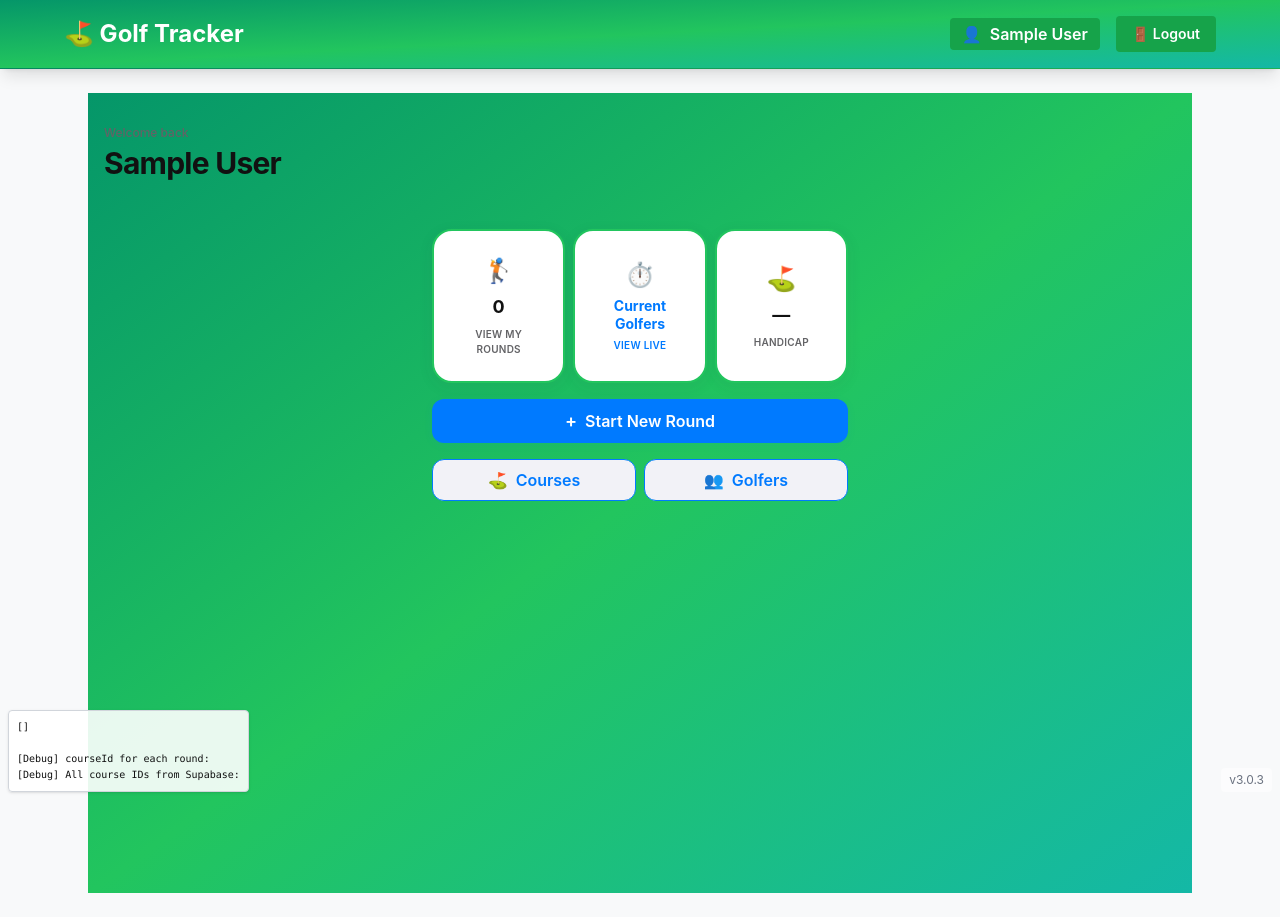
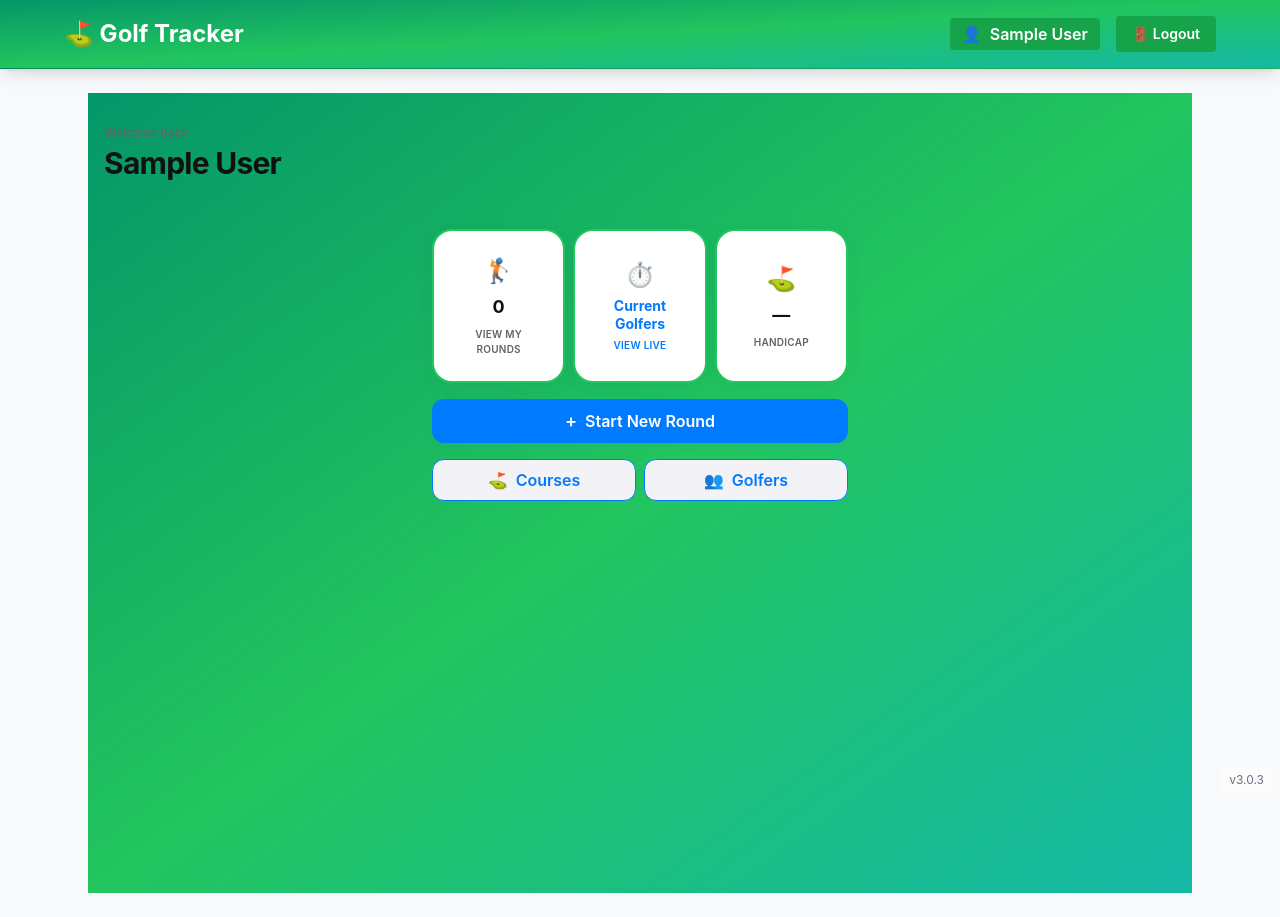
Before and after one commit to sdrindahl/Golf-Score, a Next.js app: page / in a window 1280 px wide. Built offline with nearby package versions, Linux system fonts and the light colour scheme; no server answers; the database is empty; sample sign-in values are in the browser's storage.

Commit message:
removed the debug page

```diff
--- a/app/page.tsx
+++ b/app/page.tsx
@@ -258,13 +258,7 @@ export default function Home() {
   return (
     <div className="min-h-screen flex flex-col pb-24" style={{ background: 'var(--green-bg)' }}>
       {/* Debug: Show rounds array for troubleshooting */}
-      <pre className="fixed bottom-2 left-2 z-50 bg-white/90 text-xs p-2 rounded shadow max-w-[90vw] max-h-[40vh] overflow-auto border border-gray-300" style={{fontSize:'10px'}}>
-        {JSON.stringify(rounds, null, 2)}
-        {"\n\n[Debug] courseId for each round:"}
-        {rounds.map(r => `\n- round id: ${r.id}, courseId: ${r.courseId}`).join('')}
-        {"\n[Debug] All course IDs from Supabase:"}
-        {courses.map(c => c.id).join(', ')}
-      </pre>
+      {/* Debug output removed for production */}
       {/* Welcome Banner */}
       <div className="px-4 pt-8 pb-4">
         <p className="text-xs text-[var(--text-secondary)] mb-1 font-medium">Welcome back</p>
```
